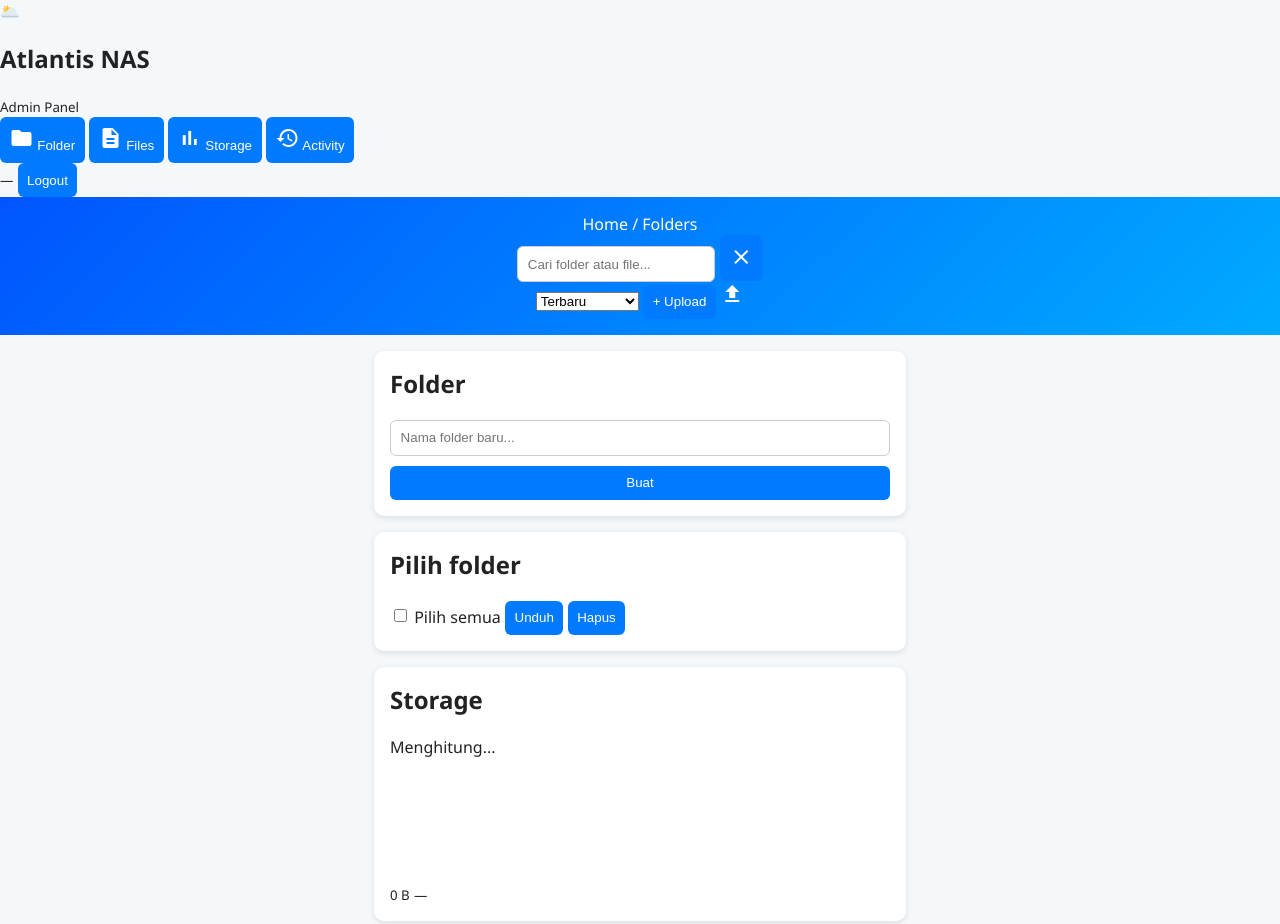
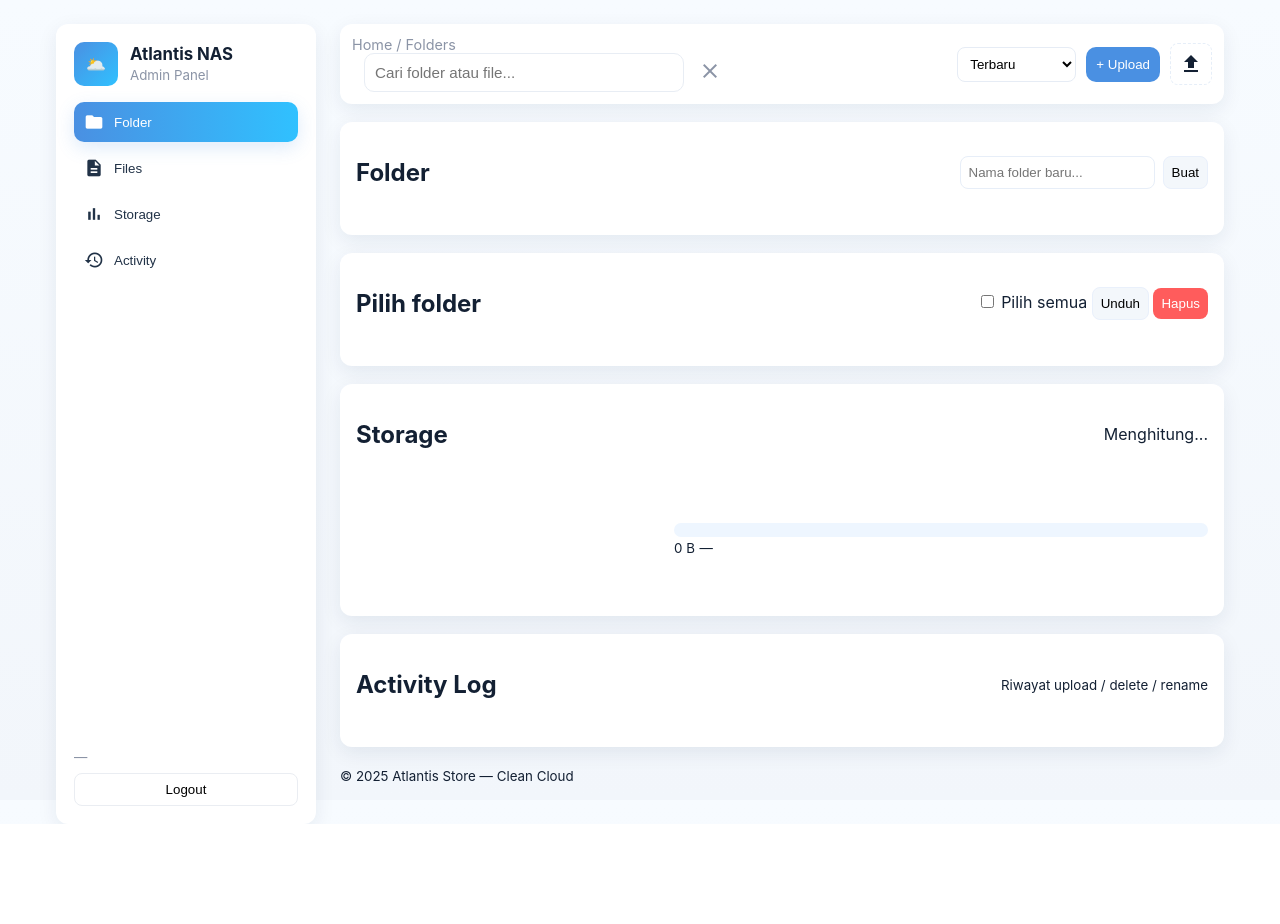
Before and after one commit to communityserviceri/sharing, a plain HTML site: page index.html in a window 1280 px wide. Shown: the top 924 px of the page. After the commit the page ends 824 px from the top, so only its background shows below. Drawn offline with nearby package versions, Linux system fonts and the light colour scheme; some packages are replaced by stand-ins of ours; a script that the page names is missing.

Commit message:
Update UI/UX

```diff
--- a/styles.css
+++ b/styles.css
@@ -1,80 +1,140 @@
-body {
-  font-family: 'Segoe UI', sans-serif;
-  background: #f4f8fb;
-  margin: 0;
-  color: #222;
+:root{
+  --bg:#f7f9fb;
+  --card:#ffffff;
+  --muted:#8b94a6;
+  --accent:#4a90e2;
+  --accent-2:#30c1ff;
+  --danger:#ff5c5c;
+  --glass: rgba(255,255,255,0.7);
+  --radius:12px;
+  --shadow: 0 6px 20px rgba(18, 38, 76, 0.08);
+  --max-width:1200px;
+  --gap:14px;
+  --ui-font: Inter, "Segoe UI", Roboto, sans-serif;
 }
 
-header {
-  background: linear-gradient(135deg, #0055ff, #00aaff);
-  color: white;
-  text-align: center;
-  padding: 1rem;
+*{box-sizing:border-box}
+html,body{height:100%}
+body{
+  margin:0;
+  font-family:var(--ui-font);
+  background: linear-gradient(180deg,#f7fbff 0%, #f2f6fb 100%);
+  color:#132033;
+  -webkit-font-smoothing:antialiased;
+  -moz-osx-font-smoothing:grayscale;
 }
 
-section {
-  background: white;
-  border-radius: 10px;
-  padding: 1rem;
-  box-shadow: 0 2px 6px rgba(0,0,0,0.1);
-  max-width: 500px;
-  margin: 1rem auto;
+/* Layout */
+.app{
+  display:flex;
+  min-height:100vh;
+  gap:24px;
+  max-width:var(--max-width);
+  margin:24px auto;
+  padding:0 16px;
 }
 
-h2 {
-  margin-top: 0;
+.sidebar{
+  width:260px;
+  background:var(--card);
+  border-radius:var(--radius);
+  padding:18px;
+  box-shadow:var(--shadow);
+  display:flex;
+  flex-direction:column;
+  gap:16px;
 }
 
-form {
-  display: flex;
-  flex-direction: column;
-  gap: 0.6rem;
+.brand{display:flex;gap:12px;align-items:center}
+.brand .logo{width:44px;height:44px;border-radius:10px;background:linear-gradient(135deg,var(--accent),var(--accent-2));display:grid;place-items:center;color:white;font-weight:700}
+.brand h1{margin:0;font-size:1.05rem}
+.brand small{color:var(--muted)}
+
+nav{display:flex;flex-direction:column;gap:6px}
+.nav-btn{
+  display:flex;align-items:center;gap:10px;padding:10px;border-radius:10px;border:none;background:transparent;cursor:pointer;color:#213247;
+  transition:all .14s;
+}
+.nav-btn span.material-icons{font-size:20px}
+.nav-btn:hover{background:#f0f6ff}
+.nav-btn.active{background:linear-gradient(90deg,var(--accent) 0%, var(--accent-2) 100%);color:white;box-shadow:0 6px 18px rgba(74,144,226,0.18)}
+
+.sidebar-foot{margin-top:auto;display:flex;flex-direction:column;gap:8px}
+.sidebar-foot small{color:var(--muted)}
+button.ghost{background:transparent;border:1px solid #eaedf2;padding:8px;border-radius:8px;cursor:pointer}
+
+/* Main column */
+.main{flex:1;display:flex;flex-direction:column;gap:18px}
+.toolbar{
+  display:flex;justify-content:space-between;align-items:center;padding:12px;border-radius:12px;background:var(--card);box-shadow:var(--shadow)
+}
+.breadcrumb{font-size:.9rem;color:var(--muted)}
+.search-wrap{display:flex;align-items:center;gap:8px;margin-left:12px}
+.search-wrap input{
+  width:320px;padding:10px;border-radius:10px;border:1px solid #e8edf4;background:transparent;
+  outline:none;font-size:.95rem;
+}
+.search-wrap button{border:none;background:transparent;cursor:pointer;color:var(--muted)}
+.toolbar .right{display:flex;align-items:center;gap:10px}
+select{padding:8px;border-radius:8px;border:1px solid #e6ecf5;background:transparent}
+
+/* buttons */
+button.primary{background:var(--accent);color:white;padding:10px;border-radius:10px;border:none;cursor:pointer}
+button.secondary{background:#f3f7fb;border:1px solid #e9f0fb;padding:8px;border-radius:8px}
+button.danger{background:var(--danger);color:white;border:none;padding:8px;border-radius:8px;cursor:pointer}
+
+/* Panels */
+.panel{background:var(--card);border-radius:12px;padding:16px;box-shadow:var(--shadow)}
+.panel-head{display:flex;justify-content:space-between;align-items:center;gap:8px;margin-bottom:12px}
+.inline-form{display:flex;gap:8px;align-items:center}
+.inline-form input{padding:8px;border-radius:8px;border:1px solid #e7eef8}
+
+/* grid */
+.grid{display:grid;grid-template-columns:repeat(auto-fill,minmax(220px,1fr));gap:12px}
+.card{
+  background:linear-gradient(180deg,#ffffff,#fbfdff);
+  border-radius:12px;padding:12px;border:1px solid #f0f5fb;display:flex;flex-direction:column;gap:10px;box-shadow:0 4px 12px rgba(16,38,66,0.05)
+}
+.card .title{font-weight:600}
+.card .meta{font-size:.85rem;color:var(--muted)}
+
+/* folder card actions */
+.card .actions{display:flex;gap:8px;align-items:center;margin-top:auto}
+.icon-btn{border:none;background:#f6f9fc;padding:8px;border-radius:8px;cursor:pointer}
+
+/* file grid row card */
+.file-row{display:flex;gap:12px;align-items:center}
+.file-row .thumb{width:56px;height:56px;border-radius:8px;display:grid;place-items:center;background:#f3f7fb;border:1px solid #eef4fb}
+.file-row .info{flex:1}
+.file-row .controls{display:flex;gap:6px;align-items:center}
+
+/* storage */
+.storage-area{display:flex;gap:18px;align-items:center}
+.storage-bar-wrap{flex:1}
+.storage-bar{background:#eef6ff;border-radius:999px;height:14px;overflow:hidden}
+.storage-used{height:100%;background:linear-gradient(90deg,var(--accent),var(--accent-2));width:0%}
+
+/* activity */
+.activity-list{list-style:none;padding:0;margin:0;display:flex;flex-direction:column;gap:8px}
+.activity-item{background:#fbfdff;padding:10px;border-radius:10px;border:1px solid #eef5fc;display:flex;justify-content:space-between;align-items:center}
+
+/* preview modal */
+.modal{position:fixed;inset:0;display:none;background:rgba(8,16,28,0.45);justify-content:center;align-items:center;padding:18px}
+.modal-inner{width:min(980px,98%);background:var(--card);border-radius:12px;padding:16px;position:relative;box-shadow:var(--shadow)}
+.modal-close{position:absolute;right:12px;top:12px;border:none;background:transparent;cursor:pointer}
+.preview-body{min-height:320px;display:grid;place-items:center}
+.preview-meta{margin-top:8px;color:var(--muted)}
+
+/* drag area small */
+.upload-area{display:inline-flex;align-items:center;gap:8px;padding:8px;border-radius:8px;border:1px dashed #e6eef8;cursor:pointer}
+
+/* responsive */
+@media (max-width:1000px){
+  .app{flex-direction:column;padding:12px}
+  .sidebar{width:100%;flex-direction:row;align-items:center;justify-content:space-between;padding:12px}
+  .main{width:100%}
+  .search-wrap input{width:160px}
 }
 
-input {
-  padding: 0.6rem;
-  border: 1px solid #ccc;
-  border-radius: 6px;
-}
-
-button {
-  background: #007bff;
-  color: white;
-  border: none;
-  padding: 0.6rem;
-  border-radius: 6px;
-  cursor: pointer;
-  transition: 0.2s;
-}
-
-button:hover {
-  background: #005ee0;
-}
-
-ul {
-  list-style: none;
-  padding: 0;
-  margin: 0;
-}
-
-li {
-  padding: 0.6rem;
-  border: 1px solid #eee;
-  border-radius: 6px;
-  margin-bottom: 0.5rem;
-  display: flex;
-  justify-content: space-between;
-  align-items: center;
-}
-
-.error {
-  color: red;
-  font-size: 0.9rem;
-}
-
-.user-info {
-  display: flex;
-  justify-content: space-between;
-  align-items: center;
-  padding: 0 1rem;
-}
+/* small helper */
+.small{font-size:.85rem;color:var(--muted)}
```
